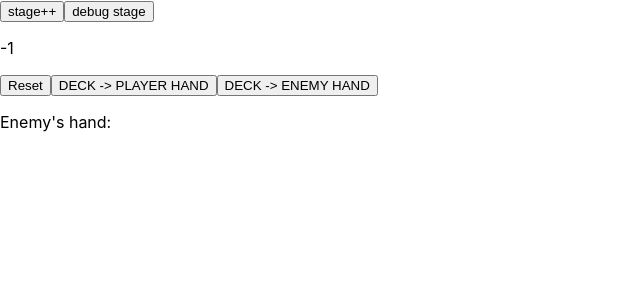
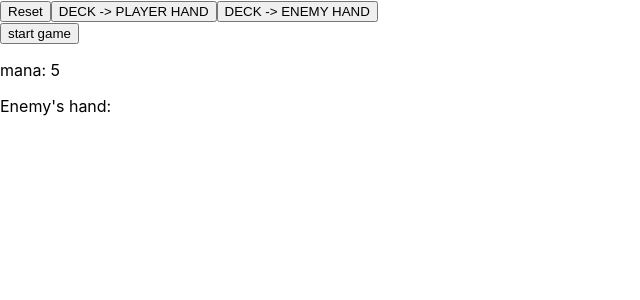
Before and after one commit to leterDieu/DominoReact, a React (Create React App) app: page / in a window 1280 px wide. Shown: the top 300 px of the page, without its empty margins (0-640 px from the left). Built offline with nearby package versions, Linux system fonts and the light colour scheme; the HTML template or start-up script is replaced by a standard one.

Commit message:
idk what to say

```diff
--- a/src/App.js
+++ b/src/App.js
@@ -3,14 +3,15 @@ import {useState} from "react";
 import Header from "./Header.js";
 import {basic_deck} from "./gameLogic/deckcreator.mjs";
 import UltimateCard from "./ultimatecard";
-import {attack} from "./gameLogic/gamelogic.mjs";
+import {attack, randint} from "./gameLogic/gamelogic.mjs";
+import {Boris} from "./gameLogic/card.mjs";
 
 
 // const cardImages = [{"src": "./img/example-card-1.png"}, {"src": "./img/example-card-2.png"}, {"src": "./img/example-card-3.png"}, {"src": "./img/example-card-4.png"}, {"src": "./img/example-card-5.png"}, {"src": "./img/example-card-6.png"}, {"src": "./img/example-card-7.png"}, {"src": "./img/example-card-8.png"}, {"src": "./img/example-card-9.png"}, {"src": "./img/example-card-10.png"}, {"src": "./img/example-card-11.png"}, {"src": "./img/example-card-12.png"},]
 const deck = basic_deck
 
 
-const gameData = {turn: 0, stage: -1, playerMana: 5, botMana: 5, playerManaPerTurn: 2, botManaPerTurn: 2};
+const gameData = {turn: 0, stage: 0, playerMana: 5, botMana: 5, playerManaPerTurn: 2, botManaPerTurn: 2, hasTakenCard: false};
 // stages:
 // -1 - debug,
 // 0 - mana increase, cards drawing
@@ -32,6 +33,7 @@ function App() {
     const [tableChoice1, setTableChoice1] = useState(null)
 
     const [stage, setStage] = useState(gameData.stage)
+    const [turnConst, setTurnConst] = useState(gameData.turn)
 
     const allData = {
         decks: deckedCards, setters: {
@@ -46,7 +48,10 @@ function App() {
 
 
     const handleHandClick = (card) => {
-        if (gameData.stage === 1 || gameData.stage === -1) {
+        if (gameData.playerMana < card.cst) {
+            alert("You have not enough mana to get this card on table")
+            return
+        }
         let manage_HandCards = [...playerHandCards]
         let oldTable = [...playerTableCards]
 
@@ -54,11 +59,10 @@ function App() {
         manage_HandCards.splice(manage_HandCards.indexOf(card), 1)
         setPlayerHandCards(manage_HandCards)
         setPlayerTableCards(oldTable)
-        }
+        gameData.playerMana -= card.cst
     }
 
     const handleHandBot = (card) => {
-        if (gameData.stage === 2 || gameData.stage === -1) {
         let manage_HandCards = [...enemyHandCards]
         let oldTable = [...enemyTableCards]
 
@@ -66,7 +70,6 @@ function App() {
         manage_HandCards.splice(manage_HandCards.indexOf(card), 1)
         setEnemyHandCards(manage_HandCards)
         setEnemyTableCards(oldTable)
-        }
     }
 
     const handleTableClickOwn = (card) => {
@@ -76,53 +79,54 @@ function App() {
     }
 
     const handleTableClickOther = (card) => {
-        if (gameData.stage === 4 || gameData.stage === -1) {
         if (tableChoice1 !== null) {
             console.log(tableChoice1)
             console.log(card)
 
-                attack(tableChoice1, card, allData.getters.player.table, allData.getters.enemy.table)
-            }
+            attack(tableChoice1, card, allData.getters.player.table, allData.getters.enemy.table, allData.setters.enemy.table)
         }
     }
 
-    const plusStage = () => {
-        if (gameData.stage === 0) {
-            // draw cards
-            gameData.stage++
+    const TurnThing = (props) => {
+        const turn = props.turn
+        const stageLocal = props.stage
+        const setStageLocal = props.setStage
+
+        const generateForOfthem = (stageLocalFunc, setStageLocalFunc) => {
+            let std1 = [new Boris(), new Boris(), new Boris(), new Boris()]
+            let std2 = [new Boris(), new Boris(), new Boris(), new Boris()]
+            setPlayerHandCards(std1)
+            setEnemyHandCards(std2)
+            setStageLocalFunc(stageLocalFunc += 1)
+            // Этот код нуждается в полной переработке. ПОЛНОЙ.
         }
-        else if (gameData.stage === 1) {
-            //bot cards picking
-            gameData.stage++
-        } else if (gameData.stage === 2) {
-            //spells
-            gameData.stage++
-        } else if (gameData.stage === 4) {
-            //bot attack
-            gameData.stage++
-        } else if (gameData.stage === 5) {
-            gameData.playerMana += gameData.playerManaPerTurn
-            gameData.botMana += gameData.botManaPerTurn
-            gameData.stage = 0
-            gameData.turn++
+        if (turn === 0 && stageLocal === 0) {
+            return (
+                <button onClick={() => generateForOfthem(stageLocal, setStageLocal)}>start game</button>
+            )
         } else {
-            gameData.stage++
+            return (
+                <p>turn: {turn}</p>
+            )
         }
-        setStage(gameData.stage)
     }
 
-    const debugStage = () => {
-        gameData.stage = -1
-        setStage(gameData.stage)
+    const Mana = (props) => {
+        const mana = props.mana
+        return (
+            <p>mana: {mana}</p>
+        )
     }
 
+    return (<div className="App">
 
-    return (<div className="App">
-        <button onClick={plusStage}>stage++</button>
-        <button onClick={debugStage}>debug stage</button>
-        <p>{stage}</p>
+        <div>
+            <Header data={allData} stage={stage} setStage={setStage} turn={turnConst} setTurn={setTurnConst} hasTakenCard={gameData.hasTakenCard}/>
 
-        <Header data={allData} stage={gameData.stage}/>
+            <TurnThing turn={turnConst} stage={stage} setStage={setStage}/>
+
+            <Mana mana={gameData.playerMana}/>
+        </div>
         <div className="allCards">
 
             <p>Enemy's hand:</p>
--- a/src/Header.js
+++ b/src/Header.js
@@ -9,19 +9,24 @@ const Header = (props) => {
     const playerTableSetter = props.data.setters.player.table
     const enemyTableSetter = props.data.setters.enemy.table
     const stage = props.stage
+    const setStage = props.setStage
+    const turn = props.turn
+    const setTurn = props.setTurn
+    const hasTakenCard = props.hasTakenCard
 
-    const resetFunc = (playerHandSetter, enemyHandSetter, playerTableSetter, enemyTableSetter) => {
+    const resetFunc = (playerHandSetter, enemyHandSetter, playerTableSetter, enemyTableSetter, setTurn, setStage) => {
         playerHandSetter([])
         playerTableSetter([])
         enemyTableSetter([])
         enemyHandSetter([])
+        setStage(0)
+        setTurn(0)
 
         // set stage to zero, set gameData to initial
     }
 
-    const drawCards = (deck, handGetter, handSetter) => { // ограничение на ману и количество карт
-        if (stage === 0 || stage === -1) {
-
+    const drawCards = (deck, handGetter, handSetter, hasTakenCard) => { // ограничение на ману и количество карт
+        if (!hasTakenCard) {
             let copied_deck = [...deck]
             let copied_hand = [...handGetter]
 
@@ -30,21 +35,25 @@ const Header = (props) => {
                 return 1
             }
 
-            copied_hand.push(new copied_deck[randint(copied_deck.length)]())
+            let newCard = new copied_deck[randint(copied_deck.length)]()
+            copied_hand.push(newCard)
             handSetter(copied_hand)
             return 0
+        } else {
+            alert("You have already took card from deck this turn.")
+            return 1
         }
     }
 
     return (
         <header className="game-header">
             <button
-                onClick={() => resetFunc(playerHandSetter, enemyHandSetter, playerTableSetter, enemyTableSetter)}>Reset
+                onClick={() => resetFunc(playerHandSetter, enemyHandSetter, playerTableSetter, enemyTableSetter, setTurn, setStage)}>Reset
             </button>
 
-            <button onClick={() => drawCards(deck, playerHandGetter, playerHandSetter)}>DECK -> PLAYER HAND</button>
+            <button onClick={() => drawCards(deck, playerHandGetter, playerHandSetter, hasTakenCard)}>DECK -> PLAYER HAND</button>
 
-            <button onClick={() => drawCards(deck, enemyHandGetter, enemyHandSetter)}>DECK -> ENEMY HAND</button>
+            <button onClick={() => drawCards(deck, enemyHandGetter, enemyHandSetter, false)}>DECK -> ENEMY HAND</button>
         </header>)
 }
 
--- a/src/gameLogic/gamelogic.mjs
+++ b/src/gameLogic/gamelogic.mjs
@@ -1,9 +1,17 @@
-function attack(attacker, defender, attackerTable, defenderTable) { // 0 - success; 1 - error
+function attack(attacker, defender, attackerTable, defenderTable, defenderTableSetter) { // 0 - success; 1 - error
     if (attacker.canAttackThisTurn === true) {
         attacker.router("atk", [attackerTable, defender, defenderTable])
         defender.router("def", [defenderTable, attacker, attackerTable])
 
         defender.getDamage(attacker.atk)
+
+        let toRemoveAttacked = checkHealth(defenderTable)
+        let updatedTable = [...defenderTable]
+        for (let i = 0; i < toRemoveAttacked.length; i++) {
+            updatedTable.splice(updatedTable.indexOf(toRemoveAttacked[i]), 1)
+        }
+        console.log(updatedTable)
+        defenderTableSetter(updatedTable)
         attacker.canAttackThisTurn = false
     }
 }
@@ -14,11 +22,17 @@ function basicSpells(table) {
     }
 }
 
+function allowAttacks(table) {
+    for (let i = 0; i < table.length; i++) {
+        table[i].canAttackThisTurn = true
+    }
+}
+
 function checkHealth(table) {
     let toRemove = []
     for (let i = 0; i < table.length; i++) {
         if (table[i].hp <= 0) {
-            toRemove.push(table.indexOf(table[i]))
+            toRemove.push(table[i])
         }
     }
     return toRemove
```
Lines whose indentation alone changed are shown as unchanged.
